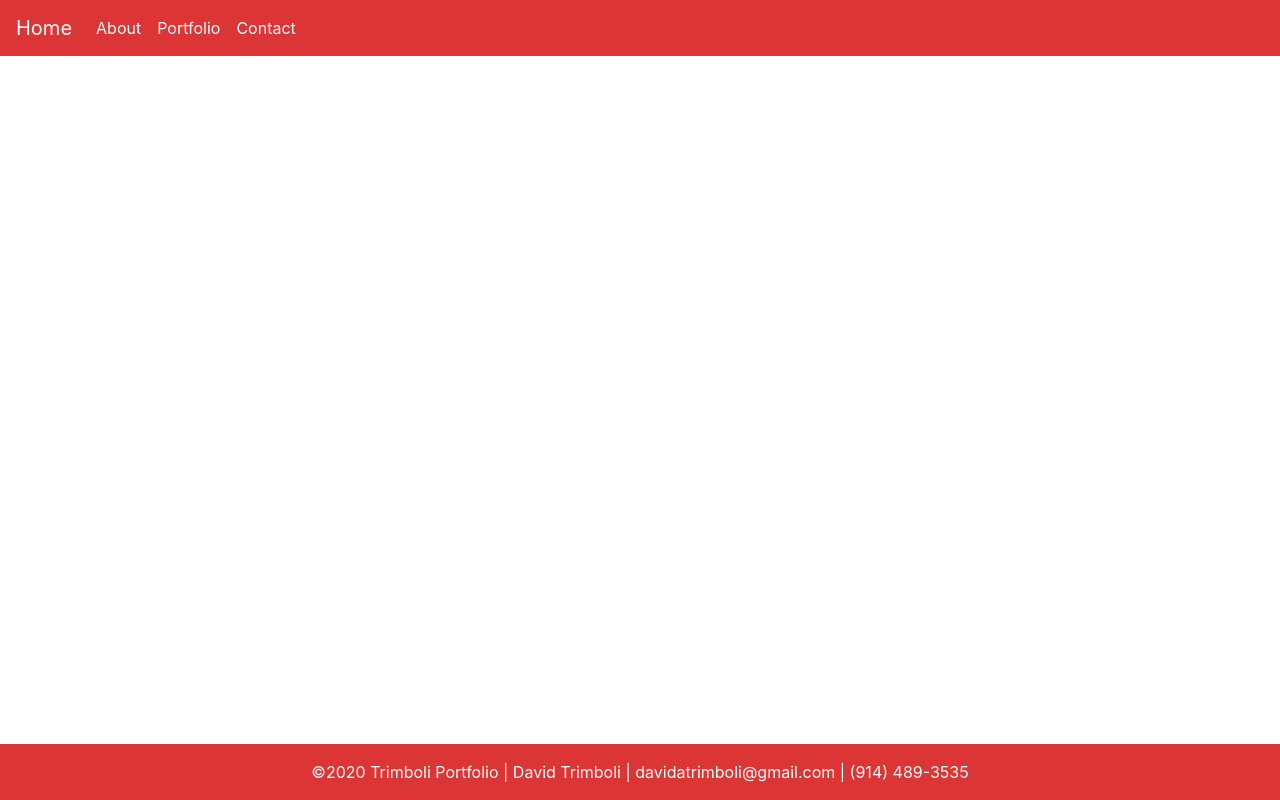
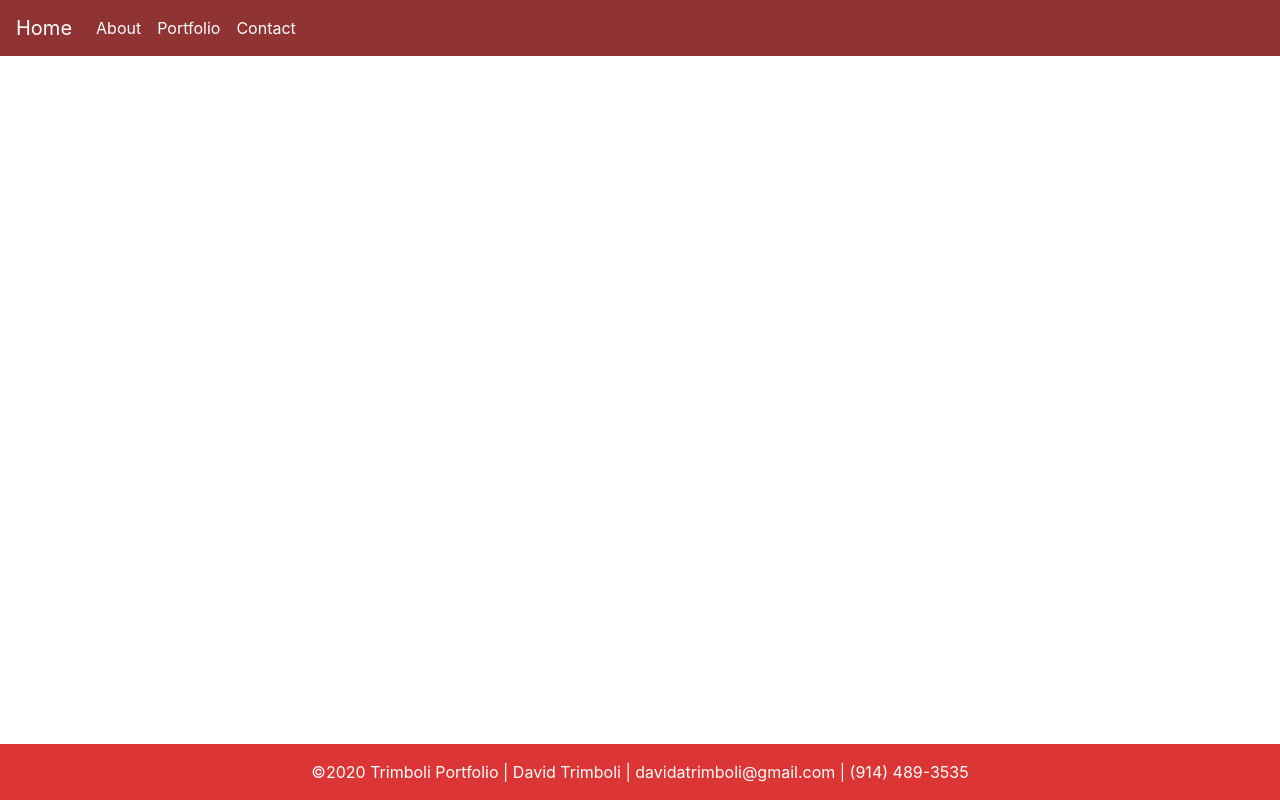
Before and after one commit to datrimboli/reactportfolio1, a React (Create React App) app in the folder reactportfolio1/: page / in a window 1280 px wide. Built offline with nearby package versions, Linux system fonts and the light colour scheme.

Commit message:
removed final line, nav color try

```diff
--- a/reactportfolio1/src/App.css
+++ b/reactportfolio1/src/App.css
@@ -17,7 +17,7 @@
 }
 
 .reddish {
-background-color:#dc3535
+background-color:#8f3333
 }
 
 .navbar-brand{
--- a/reactportfolio1/src/pages/About/About.js
+++ b/reactportfolio1/src/pages/About/About.js
@@ -32,7 +32,7 @@ const Portfolio = () => {
           MongoDB |
           React.js |
           Node.js |
-          Express |
+          Express
         </ul>
         </h5>
         <hr />
```
